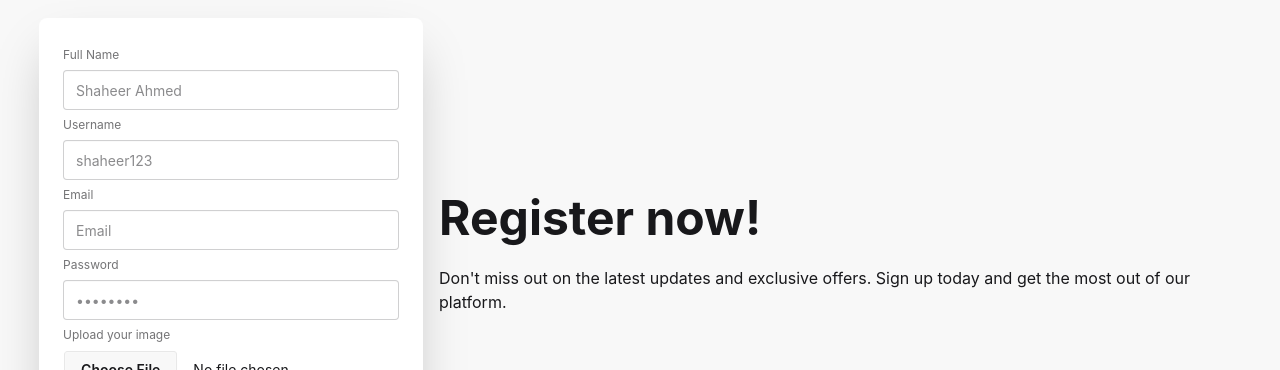
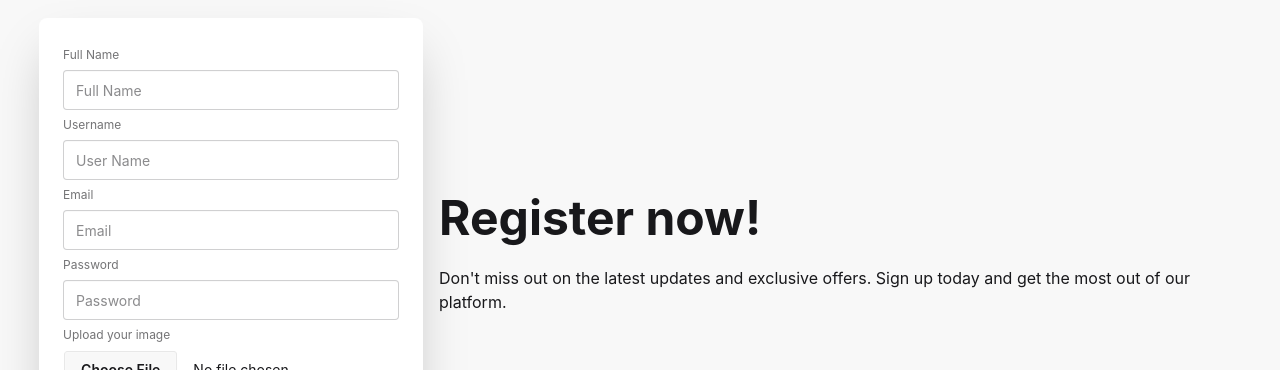
Before and after one commit to usamaanwr/authentication, a React (Vite) app in the folder client/: page /register in a window 1280 px wide. Shown: the part 198-568 px from the top of the page. Built offline with nearby package versions, Linux system fonts and the light colour scheme; no server answers.

Commit message:
feat(client): update placeholder text in Register component for clarity

```diff
--- a/client/src/pages/Register.jsx
+++ b/client/src/pages/Register.jsx
@@ -89,7 +89,7 @@ function Register() {
                 <input
                   type="text"
                   className={`input w-full ${errors.fullName ? "input-error" : ""}`}
-                  placeholder="Shaheer Ahmed"
+                  placeholder="Full Name"
                   value={fullName}
                   onChange={(e) => setFullName(e.target.value)}
                 />
@@ -102,7 +102,7 @@ function Register() {
                 <input
                   type="text"
                   className={`input w-full ${errors.username ? "input-error" : ""}`}
-                  placeholder="shaheer123"
+                  placeholder="User Name"
                   value={username}
                   onChange={(e) => setUsername(e.target.value)}
                 />
@@ -128,7 +128,7 @@ function Register() {
                 <input
                   type="password"
                   className={`input w-full ${errors.password ? "input-error" : ""}`}
-                  placeholder="••••••••"
+                  placeholder="Password"
                   value={password}
                   onChange={(e) => setPassword(e.target.value)}
                 />
```
